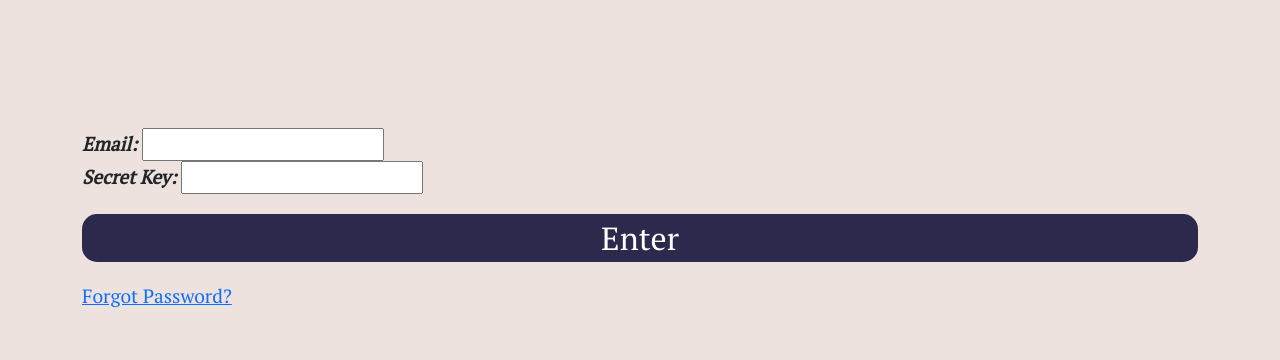
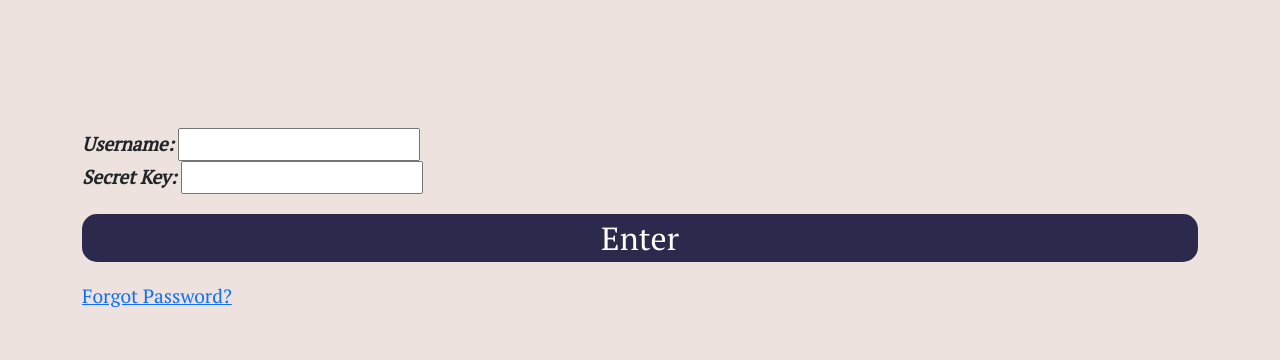
Before and after one commit to dhee-tree/NOEL, a Django app: template templates/auth/login.html in a window 1280 px wide. Shown: the part 74-434 px from the top of the page. Run offline with Django 4.2, Linux system fonts and the light colour scheme; the template is opened without the code that fills it, so the values that code supplies are empty, except form fields; tables that the repository leaves empty hold one stand-in row (values such as "Sample post"); form fields are guessed from the names that the template uses; some libraries are stand-ins or nearby versions; some web fonts are replaced.

Commit message:
Change email to username

```diff
--- a/templates/auth/login.html
+++ b/templates/auth/login.html
@@ -14,7 +14,7 @@
                     <form method="post">
                         {% csrf_token %}
                         <div id="username-field">
-                            <em><strong><span>Email:</span></strong></em>
+                            <em><strong><span>Username:</span></strong></em>
                             {{ form.username }}
                         </div>
                         <div id="password-field">
```
